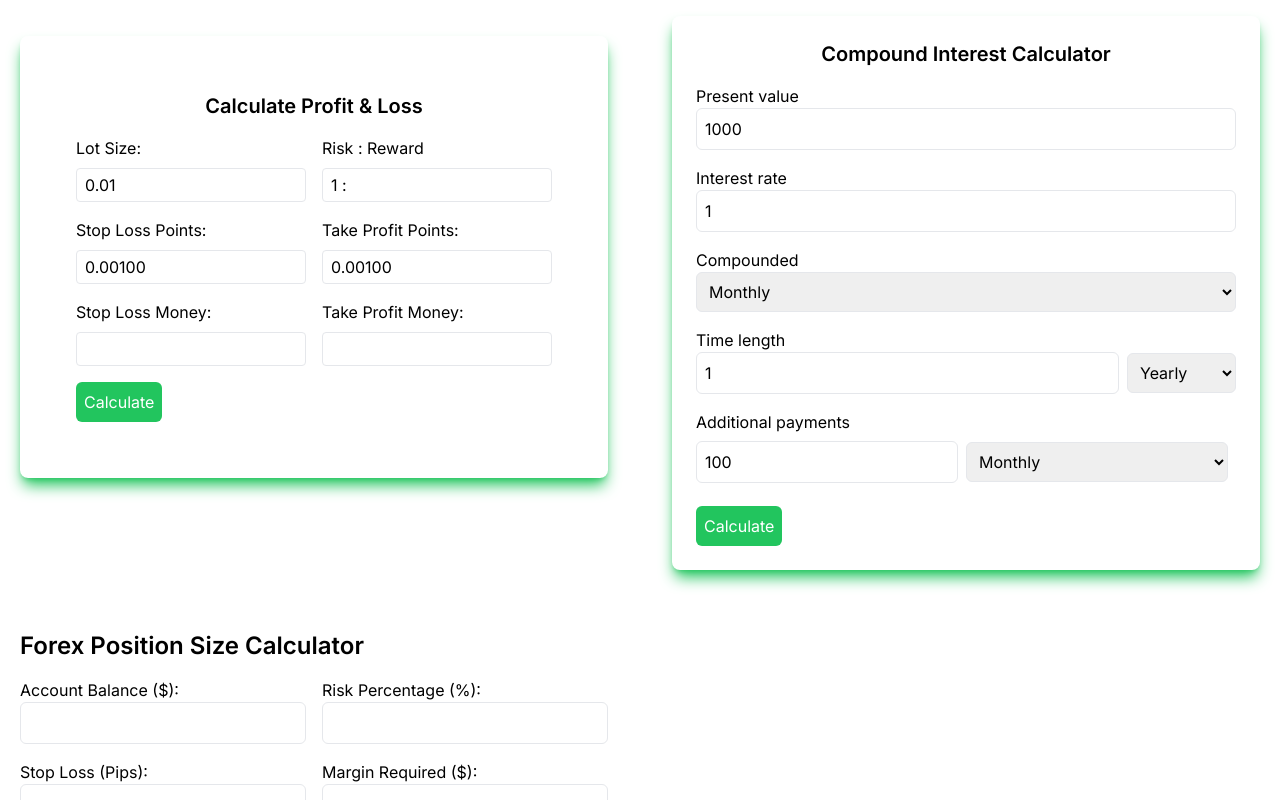
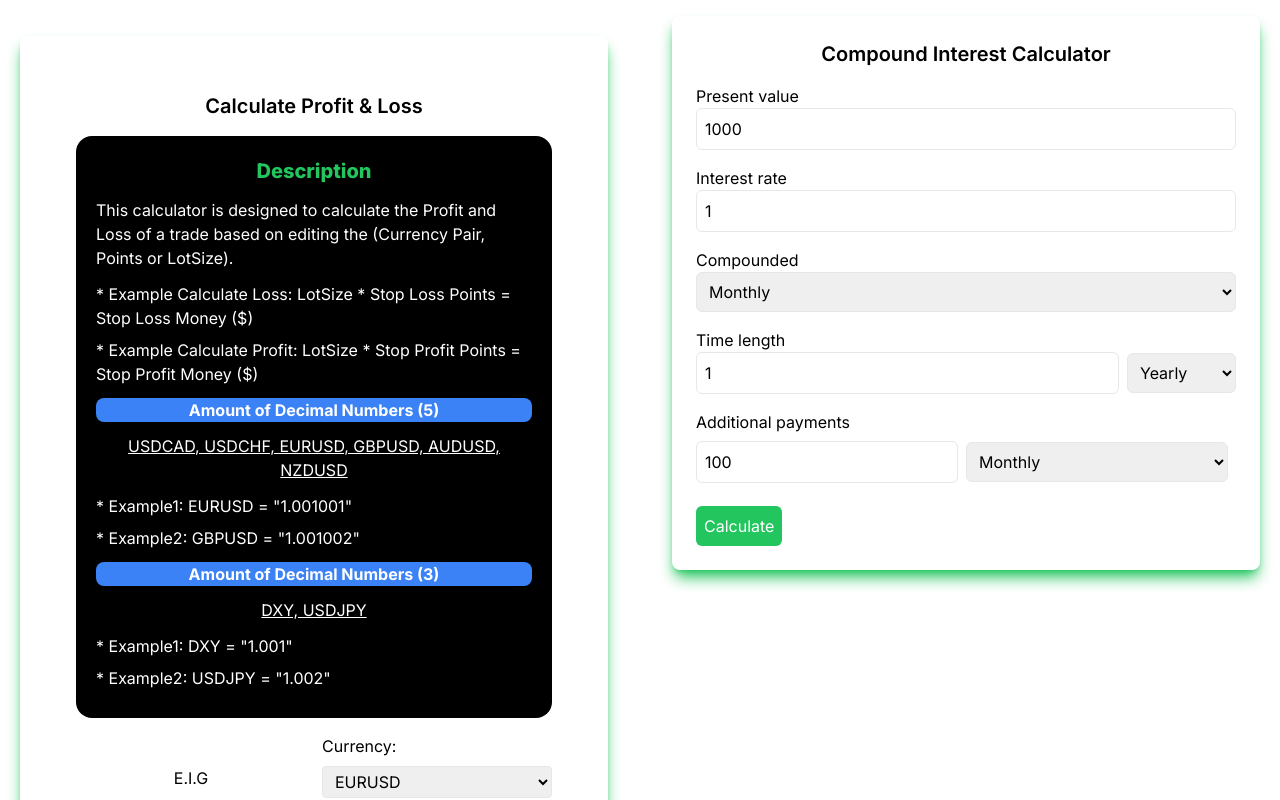
Before and after one commit to TshwaneloMatlou/eig, a Next.js app: page /Calculators in a window 1280 px wide. Shown: the part 640-1440 px from the top of the page. Built offline with nearby package versions, Linux system fonts and the light colour scheme.

Commit message:
P/L calculator

```diff
--- a/app/Components/ProfitLossCalculator.tsx
+++ b/app/Components/ProfitLossCalculator.tsx
@@ -1,13 +1,31 @@
 'use client'
-import React, { useState } from 'react';
+import React, { useState, useEffect  } from 'react';
 
 const ProfitLossCalculator = () => {
   const [lotSize, setLotSize] = useState('0.01');
-  const [stopLossPoints, setStopLossPoints] = useState('0.00100');
+  const [stopLossPoints, setStopLossPoints] = useState('0.00101');
   const [stopLossMoney, setStopLossMoney] = useState('');
-  const [takeProfitPoints, setTakeProfitPoints] = useState('0.00100');
+  const [takeProfitPoints, setTakeProfitPoints] = useState('0.00101');
   const [takeProfitMoney, setTakeProfitMoney] = useState('');
   const [riskRewardRatio, setRiskRewardRatio] = useState('');
+  const [selectedCurrency, setSelectedCurrency] = useState('EURUSD'); // Add state for selected currency
+
+  useEffect(() => {
+    // Calculate Stop Loss Points and Take Profit Points based on the selected currency
+    let calculatedStopLossPoints: number = parseFloat(stopLossPoints);
+    let calculatedTakeProfitPoints: number = parseFloat(takeProfitPoints);
+
+    if (selectedCurrency === 'USDJPY' || selectedCurrency === 'DXY') {
+      calculatedStopLossPoints = Number(calculatedStopLossPoints.toFixed(3));
+      calculatedTakeProfitPoints = Number(calculatedTakeProfitPoints.toFixed(3));
+    } else {
+      calculatedStopLossPoints = Number(calculatedStopLossPoints.toFixed(5));
+      calculatedTakeProfitPoints = Number(calculatedTakeProfitPoints.toFixed(5));
+    }
+
+    setStopLossPoints(calculatedStopLossPoints.toString());
+    setTakeProfitPoints(calculatedTakeProfitPoints.toString());
+  }, [selectedCurrency]);
 
   const handleCalculate = () => {
     // Parse the input values to numbers
@@ -22,6 +40,18 @@ const ProfitLossCalculator = () => {
     }
 
     // Calculate Stop Loss Money and Take Profit Money
+    let calculatedStopLossPoints: number;
+    let calculatedTakeProfitPoints: number;
+
+    // Adjust the decimal points based on the selected currency
+    if (selectedCurrency === 'USDJPY' || selectedCurrency === 'DXY') {
+      calculatedStopLossPoints = Number(parsedStopLossPoints.toFixed(3));
+      calculatedTakeProfitPoints = Number(parsedTakeProfitPoints.toFixed(3));
+    } else {
+      calculatedStopLossPoints = Number(parsedStopLossPoints.toFixed(5));
+      calculatedTakeProfitPoints = Number(parsedTakeProfitPoints.toFixed(5));
+    }
+
     const calculatedStopLossMoney = parseFloat((parsedLotSize * parsedStopLossPoints * 100000).toFixed(2));
     const calculatedTakeProfitMoney = parseFloat((parsedLotSize * parsedTakeProfitPoints * 100000).toFixed(2));
 
@@ -29,16 +59,56 @@ const ProfitLossCalculator = () => {
     const riskRewardRatioValue = (calculatedTakeProfitMoney / calculatedStopLossMoney).toFixed(0);
 
     // Update the state with the calculated values
-    setStopLossMoney(calculatedStopLossMoney.toString()); // Convert to string
-    setTakeProfitMoney(calculatedTakeProfitMoney.toString()); // Convert to string
+    setStopLossPoints(calculatedStopLossPoints.toString());
+    setTakeProfitPoints(calculatedTakeProfitPoints.toString());
+    setStopLossMoney(calculatedStopLossMoney.toString());
+    setTakeProfitMoney(calculatedTakeProfitMoney.toString());
     setRiskRewardRatio(riskRewardRatioValue);
   };
+
 
 
   return (
     <div className="rounded-lg shadow-lg shadow-green-500 p-14">
       <h2 className="text-xl font-semibold mb-4 text-center ">Calculate Profit & Loss</h2>
       <div className="grid gap-4 grid-cols-2">
+        <div className='bg-black col-span-2 text-white p-5 rounded-2xl'>
+          <h1 className='text-center text-green-500 text-[15pt] font-extrabold mb-3'>Description</h1>
+          <p className='mb-3'>This calculator is designed to calculate the Profit and Loss of a trade based on editing the (Currency Pair, Points or LotSize).</p>
+          <p className='mb-2'>* Example Calculate Loss:  LotSize * Stop Loss Points = Stop Loss Money ($)</p>
+          <p className='mb-2'>* Example Calculate Profit:  LotSize * Stop Profit Points = Stop Profit Money ($)</p>
+          <h1 className='bg-blue-500 text-center font-bold my-3 rounded-lg'>Amount of Decimal Numbers (5) </h1>
+          <p className='text-center mb-3 underline'>USDCAD, USDCHF, EURUSD, GBPUSD, AUDUSD, NZDUSD</p>
+          <p className='mb-2'>* Example1: EURUSD = "1.001001"</p>
+          <p className='mb-2'>* Example2: GBPUSD = "1.001002"</p>
+
+          <h1 className='bg-blue-500 text-center font-bold my-3 rounded-lg'>Amount of Decimal Numbers (3) </h1>
+          <p className='text-center mb-3 underline'>DXY, USDJPY</p>
+          <p className='mb-2'>* Example1: DXY = "1.001"</p>
+          <p className='mb-2'>* Example2: USDJPY = "1.002"</p>
+        </div>
+        <div className='mx-auto text-center pt-8 px-2'>E.I.G</div>
+        <div className="flex flex-col">
+          <label className="mb-2" htmlFor="currency">
+            Currency:
+          </label>
+          <select
+            className="px-2 py-1 border rounded"
+            id="currency"
+            value={selectedCurrency}
+            onChange={(e) => setSelectedCurrency(e.target.value)}
+          >
+            <option value="DXY">DXY</option>
+            <option value="USDCAD">USDCAD</option>
+            <option value="USDCHF">USDCHF</option>
+            <option value="USDJPY">USDJPY</option>
+            <option value="EURUSD">EURUSD</option>
+            <option value="GBPUSD">GBPUSD</option>
+            <option value="AUDUSD">AUDUSD</option>
+            <option value="NZDUSD">NZDUSD</option>
+            <option value="XAUUSD">XAUUSD</option>
+          </select>
+        </div>
         <div className="flex flex-col">
           <label className="mb-2" htmlFor="lotSize">
             Lot Size:
@@ -56,7 +126,7 @@ const ProfitLossCalculator = () => {
             Risk : Reward
           </label>
           <input
-            className="px-2 py-1 border rounded"
+            className="px-2 py-1 border-2 border-red-500 rounded"
             type="text"
             id="riskRewardRatio"
             value={`1 : ${riskRewardRatio}`} // Display the ratio in the desired format
@@ -71,7 +141,7 @@ const ProfitLossCalculator = () => {
             className="px-2 py-1 border rounded"
             type="text"
             id="stopLossPoints"
-            value= {stopLossPoints}
+            value={stopLossPoints}
             onChange={(e) => setStopLossPoints(e.target.value)}
           />
         </div>
@@ -89,10 +159,10 @@ const ProfitLossCalculator = () => {
         </div>
         <div className="flex flex-col">
           <label className="mb-2" htmlFor="stopLossMoney">
-            Stop Loss Money:
+            Stop Loss Money ($):
           </label>
           <input
-            className="px-2 py-1 border rounded"
+            className="px-2 py-1 border-2 border-red-500 rounded"
             type="text"
             id="stopLossMoney"
             value={stopLossMoney}
@@ -101,17 +171,16 @@ const ProfitLossCalculator = () => {
         </div>
         <div className="flex flex-col">
           <label className="mb-2" htmlFor="takeProfitMoney">
-            Take Profit Money:
+            Take Profit Money ($):
           </label>
           <input
-            className="px-2 py-1 border rounded"
+            className="px-2 py-1 border-2 border-red-500 rounded"
             type="text"
             id="takeProfitMoney"
             value={takeProfitMoney}
             readOnly // Make this field read-only
           />
         </div>
-
       </div>
       <div className="mt-4">
         <button
```
